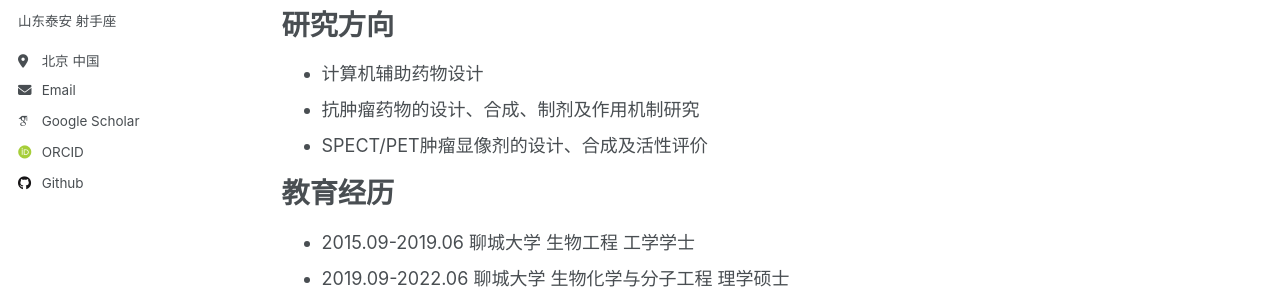
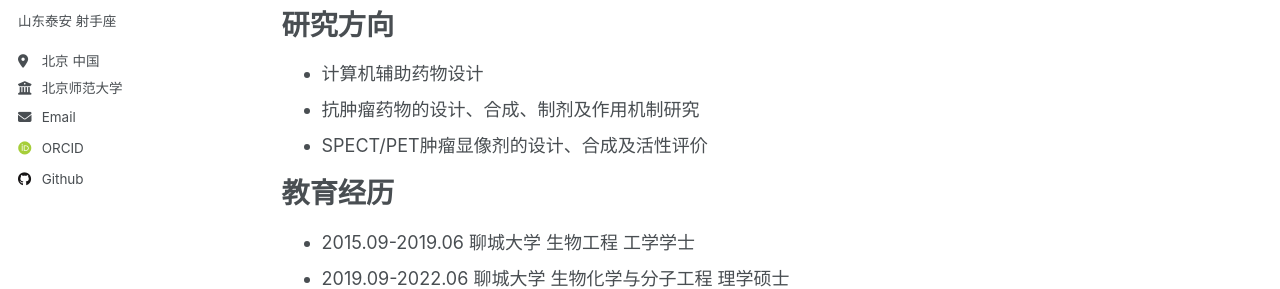
Before and after one commit to Infinity-LZJ/Zuojie_Li.github, a Jekyll site: the page built from _pages/about.md, in a window 1280 px wide. Shown: the part 271-560 px from the top of the page. Built offline with Jekyll 4.4.1, drawn with Linux system fonts in a browser that asks for light colours; some web fonts are replaced.

Commit message:
Update _config.yml
Signed-off-by: Infinity-LZJ <zuojieli@yeah.net>

```diff
--- a/_config.yml
+++ b/_config.yml
@@ -23,11 +23,11 @@ author:
   # Biographic information
   avatar           : "picture1.png"
   name             : "李作杰"
-  pronouns         : # example: "男"
+ # pronouns         : # example: "男"
   bio              : " 山东泰安 射手座"
   location         : "北京 中国"
-  #employer         : "北京师范大学"
-  uri              : # URL
+  employer         : "北京师范大学"
+  #uri              : # URL
   email            : "ZuojieLi@yeah.net"
 
   # Academic websites
@@ -47,7 +47,7 @@ author:
   stackoverflow    : # User number or user number and name (i.e., use "1" or "1/jeff-atwood")
 
   # Social media
-  googlescholar    : "https://scholar.google.com/citations?user=_Q6Z4QCX0AAAAAJ"
+  #googlescholar    : "https://scholar.google.com/citations?user=_Q6Z4QCX0AAAAAJ"
   facebook         : # Username
   flickr           : # Username
   foursquare       : # Username
@@ -77,12 +77,12 @@ publication_category:
   books:
     title: 'Books'
  # manuscripts:
-  #  title: 'Journal Articles'
+    title: 'Journal Articles'
   conferences:
     title: 'Conference Papers'
 
 # Site Settings
-teaser                   :  # filename of teaser fallback teaser image placed in /images/, .e.g. "500x300.png"
+teaser                   : filename of teaser fallback teaser image placed in /images/, .e.g. "500x300.png"
 breadcrumbs              : false # true, false (default)
 words_per_minute         : 160
 future                   : true
```
